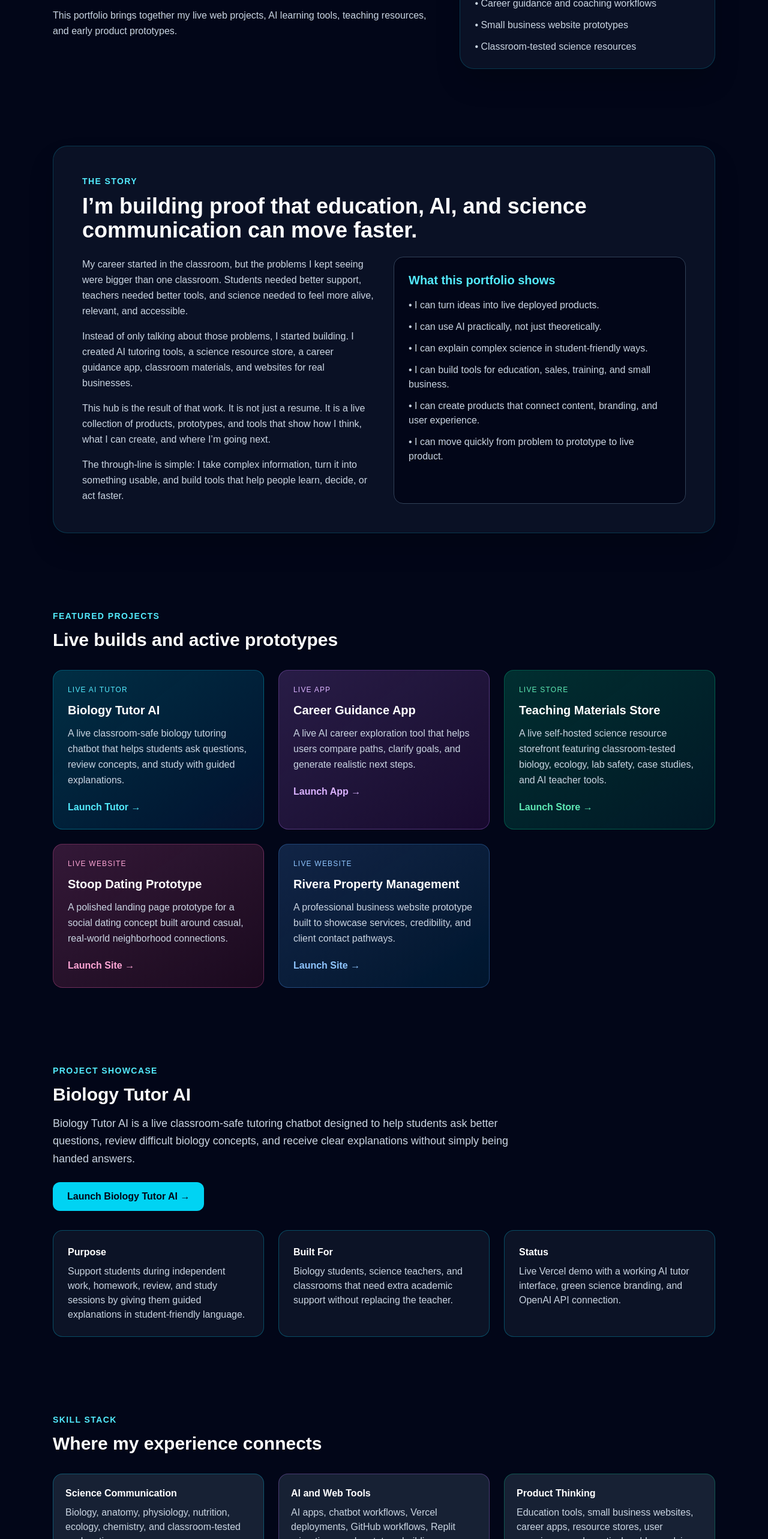
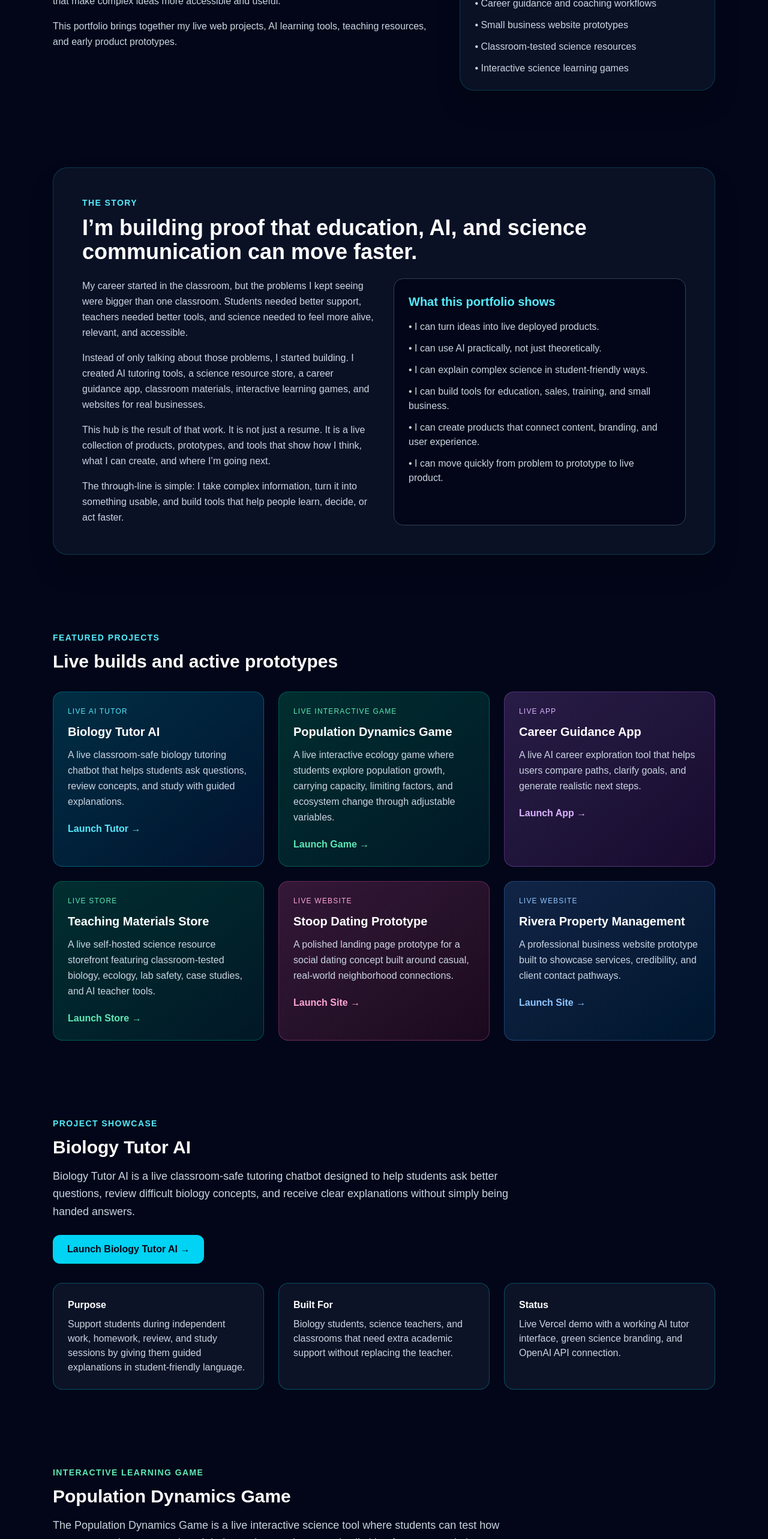
Before and after one commit to craigjamesgordon13-byte/craig-gordon-hub, a Next.js app: page / in a window 1280 px wide. Shown: the part 1115-3681 px from the top of the page at 60% size. Built offline with nearby package versions, Linux system fonts and the light colour scheme.

Commit message:
Add population dynamics game to hub

```diff
--- a/app/page.js
+++ b/app/page.js
@@ -104,6 +104,7 @@ export default function Home() {
               <li>• Career guidance and coaching workflows</li>
               <li>• Small business website prototypes</li>
               <li>• Classroom-tested science resources</li>
+              <li>• Interactive science learning games</li>
             </ul>
           </div>
         </div>
@@ -127,7 +128,7 @@ export default function Home() {
               </p>
 
               <p>
-                Instead of only talking about those problems, I started building. I created AI tutoring tools, a science resource store, a career guidance app, classroom materials, and websites for real businesses.
+                Instead of only talking about those problems, I started building. I created AI tutoring tools, a science resource store, a career guidance app, classroom materials, interactive learning games, and websites for real businesses.
               </p>
 
               <p>
@@ -175,6 +176,15 @@ export default function Home() {
             accent="cyan"
             link="https://biology-tutor-ai.vercel.app"
             buttonText="Launch Tutor"
+          />
+
+          <ProjectCard
+            title="Population Dynamics Game"
+            description="A live interactive ecology game where students explore population growth, carrying capacity, limiting factors, and ecosystem change through adjustable variables."
+            status="Live Interactive Game"
+            accent="emerald"
+            link="https://population-dynamics-game.vercel.app"
+            buttonText="Launch Game"
           />
 
           <ProjectCard
@@ -259,6 +269,50 @@ export default function Home() {
         </div>
       </section>
 
+      {/* Population Dynamics Game Showcase */}
+      <section id="population-dynamics-game" className="mx-auto max-w-6xl px-6 py-16">
+        <p className="mb-3 text-sm font-semibold uppercase tracking-widest text-emerald-300">
+          Interactive Learning Game
+        </p>
+
+        <h2 className="mb-4 text-3xl font-bold">Population Dynamics Game</h2>
+
+        <p className="mb-6 max-w-3xl text-lg leading-relaxed text-slate-300">
+          The Population Dynamics Game is a live interactive science tool where students can test how ecosystems change over time. It helps make carrying capacity, limiting factors, population growth, and ecological balance feel visual and playable.
+        </p>
+
+        <div className="mb-8">
+          <a
+            href="https://population-dynamics-game.vercel.app"
+            target="_blank"
+            rel="noopener noreferrer"
+            className="inline-block rounded-xl bg-emerald-400 px-6 py-3 font-semibold text-slate-950 transition hover:bg-emerald-300"
+          >
+            Launch Population Dynamics Game →
+          </a>
+        </div>
+
+        <div className="grid gap-6 md:grid-cols-3">
+          <InfoCard
+            color="emerald"
+            title="Purpose"
+            text="Help students visualize how populations respond to environmental pressure, resource limits, carrying capacity, and ecosystem change."
+          />
+
+          <InfoCard
+            color="emerald"
+            title="Built For"
+            text="Biology and ecology classrooms studying population growth, limiting factors, predator-prey relationships, and ecosystem stability."
+          />
+
+          <InfoCard
+            color="emerald"
+            title="Status"
+            text="Live Vercel demo designed as an interactive classroom-ready prototype for ecology instruction."
+          />
+        </div>
+      </section>
+
       {/* Skills */}
       <section className="mx-auto max-w-6xl px-6 py-16">
         <p className="mb-3 text-sm font-semibold uppercase tracking-widest text-cyan-300">
@@ -284,7 +338,7 @@ export default function Home() {
 
           <SkillCard
             title="Product Thinking"
-            text="Education tools, small business websites, career apps, resource stores, user experience, and practical problem solving."
+            text="Education tools, small business websites, career apps, resource stores, interactive learning games, user experience, and practical problem solving."
             color="emerald"
           />
         </div>
```
